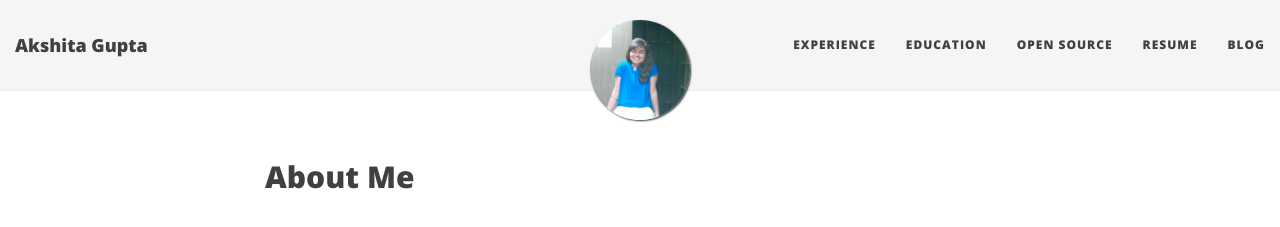
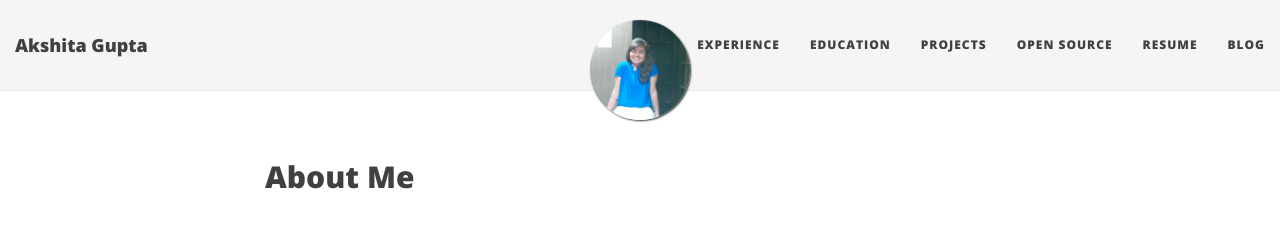
Before and after one commit to akshitac8/akshitac8.github.io, a Jekyll site: the page built from index.html, in a window 1280 px wide. Shown: the top 227 px of the page. Built offline with Jekyll 4.4.1, drawn with Linux system fonts in a browser that asks for light colours; nearby versions of some CDN libraries; the list of posts is cut into pages by our own code.

Commit message:
Update _config.yml

```diff
--- a/_config.yml
+++ b/_config.yml
@@ -25,9 +25,10 @@ description: Personal HomePage
 navbar-links:
   Experience: "Experience"
   Education: "Education"
+  Projects: "projects"
   Open Source: "Opensource"
   Resume: "https://drive.google.com/open?id=1gTMbjwxoPwG-YwQB5zc-EIsCR7rhN_6A"
-  Blog: "http://channelcs.github.io/"
+  Blog: "http://www.channelcs.github.io/"
 
 # Image to show in the navigation bar - image must be a square (width = height)
 # Remove this parameter if you don't want an image in the navbar
```
